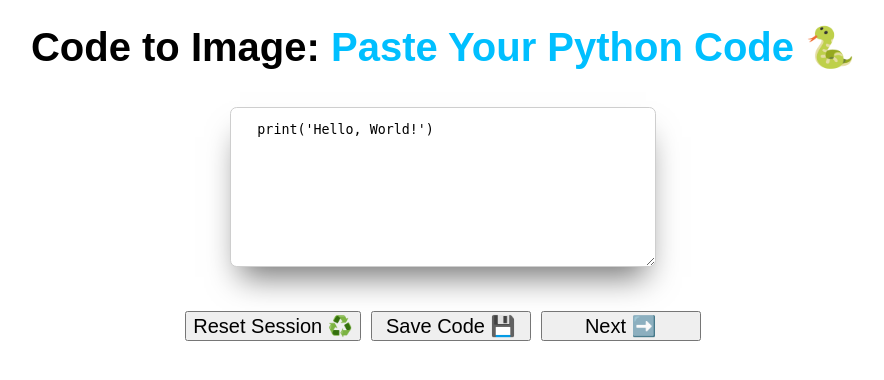
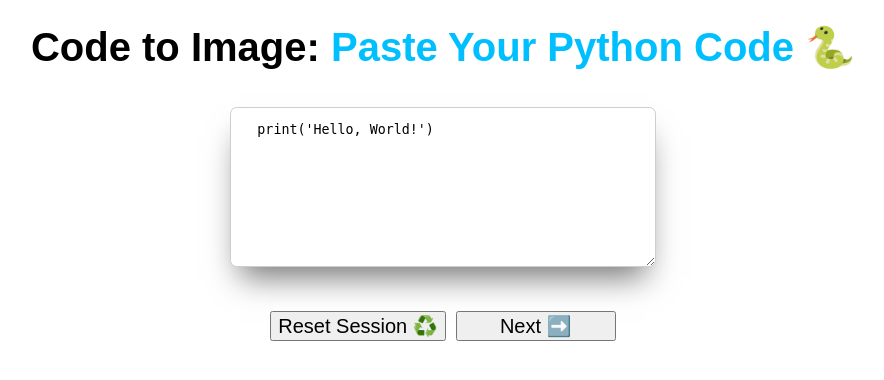
Before and after one commit to matedevlab/code-image-generator, a Flask app: page / in a window 1280 px wide. Shown: the top 380 px of the page, without its empty margins (197-1081 px from the left). Run offline with Flask 3, Linux system fonts and the light colour scheme.

Commit message:
remove save button

```diff
--- a/templates/code_input.html
+++ b/templates/code_input.html
@@ -21,9 +21,6 @@ block content %}
     <button formmethod="post" formaction="{{ url_for('reset_session') }}">
       Reset Session ♻️
     </button>
-    <button formmethod="post" formaction="{{ url_for('save_code') }}">
-      Save Code 💾
-    </button>
     <button formmethod="post" formaction="{{ url_for('save_style') }}">
       Next ➡️
     </button>
```
